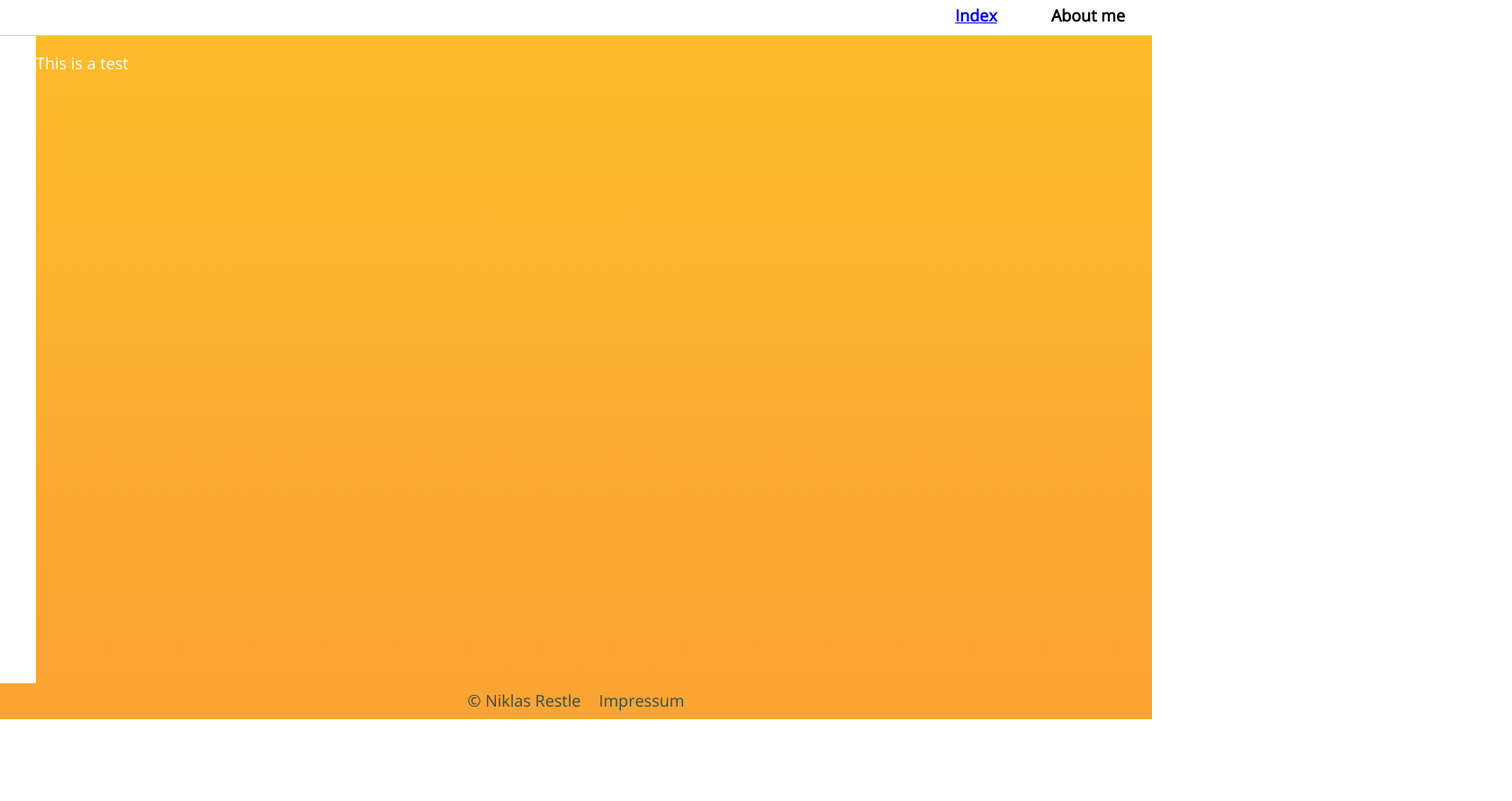
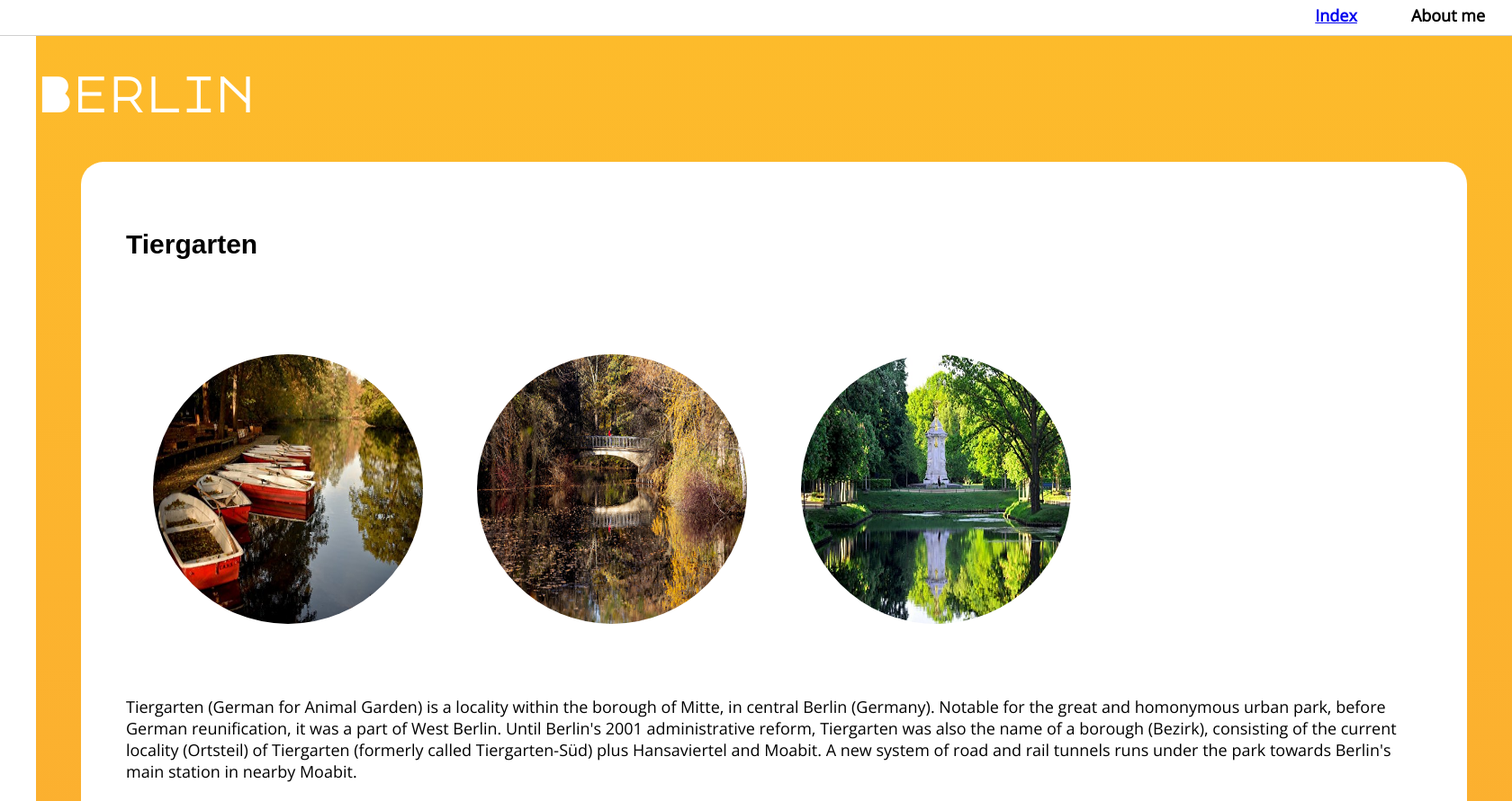
Before and after one commit to nckre/Udacity-FrontendND-Project1-Blog, a plain HTML site: page berlin.html in a window 1280 px wide. Shown: the top 891 px of the page at 90% size, 1680 px wide, since content can reach past the window. Before the commit the page ends 800 px from the top, so only its background shows below. Drawn offline with nearby package versions, Linux system fonts and the light colour scheme.

Commit message:
Added blog post formatting

```diff
--- a/CSS/blog-post.css
+++ b/CSS/blog-post.css
@@ -0,0 +1,38 @@
+.content-grid {
+    margin: 50px;
+    padding: 50px;
+    border-radius: 25px;
+    background-color: white;
+    width: 1fr;
+    height: 100%;
+    display: grid;
+    grid-auto-rows: min-content;
+    grid-gap: 50px;
+    grid-column: 100px 300px;
+    grid-template-areas:
+    "headline" "headline"
+    "pics" "text"
+}
+
+.content-header {
+    grid-area: headline;
+    font-family: 'Raley', sans-serif;
+    color: black;
+    font-size: 20px;
+}
+.description-box {
+    color: black;
+}
+
+.picture-box {
+    grid-area: pics;
+    display: flex;
+}
+
+.picture-circular {
+    flex: none;
+    width: 300px;
+    height: 300px;
+    border-radius: 50%;
+    margin: 30px;
+}
--- a/CSS/style.css
+++ b/CSS/style.css
@@ -87,25 +87,3 @@ h1 {
       display: none;
     }
   }
-  .image {
-    position:relative;
-    width:400px;
-    height:400px;
-}
-.image img {
-    width:100%;
-    vertical-align:top;
-}
-.image:after {
-    content:'\A';
-    position:absolute;
-    width:100%; height:100%;
-    top:0; left:0;
-    background:rgba(0,0,0,0.6);
-    opacity:0;
-    transition: all 0.5s;
-    -webkit-transition: all 0.5s;
-}
-.image:hover:after {
-    opacity:1;
-}
--- a/berlin.html
+++ b/berlin.html
@@ -25,8 +25,32 @@
             </div>
             </div>
     <div class="main">
-        <p>This is a test</p>
-    </div>
+        <h1>
+            Berlin
+        </h1>
+        <div class="content-grid">
+            <div class="content-header"><h2>Tiergarten</h2></div>
+            <div class="picture-box">
+                <img src="images/berlin/boats.jpg" alt="Rowing boats in Tiergarten" class="picture-circular" />
+                <img src="images/berlin/bridge.jpg" alt="Bridge in Tiergarten" class="picture-circular" />
+                <img src="images/berlin/park.jpg" alt="Park in Tiergarten" class="picture-circular" />
+            </div>
+            <div class="description-box"> Tiergarten (German for Animal Garden) is a locality within the borough of Mitte, in central Berlin (Germany). Notable for the great and homonymous urban park, before German reunification, it was a part of West Berlin. Until Berlin's 2001 administrative reform, Tiergarten was also the name of a borough (Bezirk), consisting of the current locality (Ortsteil) of Tiergarten (formerly called Tiergarten-Süd) plus Hansaviertel and Moabit. A new system of road and rail tunnels runs under the park towards Berlin's main station in nearby Moabit.</p>
+            </div>
+            </div>
+            <div class="content-grid">
+                <div class="content-header"><h2>Alexanderplatz</h2></div>
+                <div class="picture-box">
+                    <img src="images/berlin/tvtower.jpg" alt="TV Tower at Alexanderplatz" class="picture-circular" />
+                    <img src="images/berlin/mall.jpg" alt="Mall at Alexanderplatz" class="picture-circular" />
+                    <img src="images/berlin/fountain.jpg" alt="Fountain at Alexanderplatz" class="picture-circular" />
+                    <img src="images/berlin/worldclock.jpg" alt="Worldclock at Alexanderplatz" class="picture-circular" />
+                </div>
+                <div class="description-box"> Alexanderplatz is a large public square and transport hub in the central Mitte district of Berlin. The square is named after the Russian Tsar Alexander I and is often referred to simply as Alex, which also denotes the larger neighbourhood stretching from Mollstraße in the northeast to Spandauer Straße and the Rotes Rathaus in the southwest.
+                    With more than 360,000 visitors daily,[1] Alexanderplatz is, according to one study, the most visited area of Berlin, beating Friedrichstrasse and City West.[2] It is a popular starting point for tourists, with many attractions including the Fernsehturm (TV tower), the Nikolai Quarter and the Rotes Rathaus (Red city hall) situated nearby. Alexanderplatz is still one of Berlin's major commercial areas, housing various shopping malls, department stores and other large retail locations.</p>
+                </div>
+        </div>
+        </div>
     <div class="footer">
         <div>&copy; Niklas Restle</div>
         <div> Impressum </div>
```
Also changed, not shown: images/berlin/boats.jpg (added), images/berlin/bridge.jpg (added), images/berlin/fountain.jpg (added), images/berlin/mall.jpg (added), images/berlin/park.jpg (added), images/berlin/railwayjpg.jpg (added), images/berlin/tvtower.jpg (added), images/berlin/worldclock.jpg (added).
